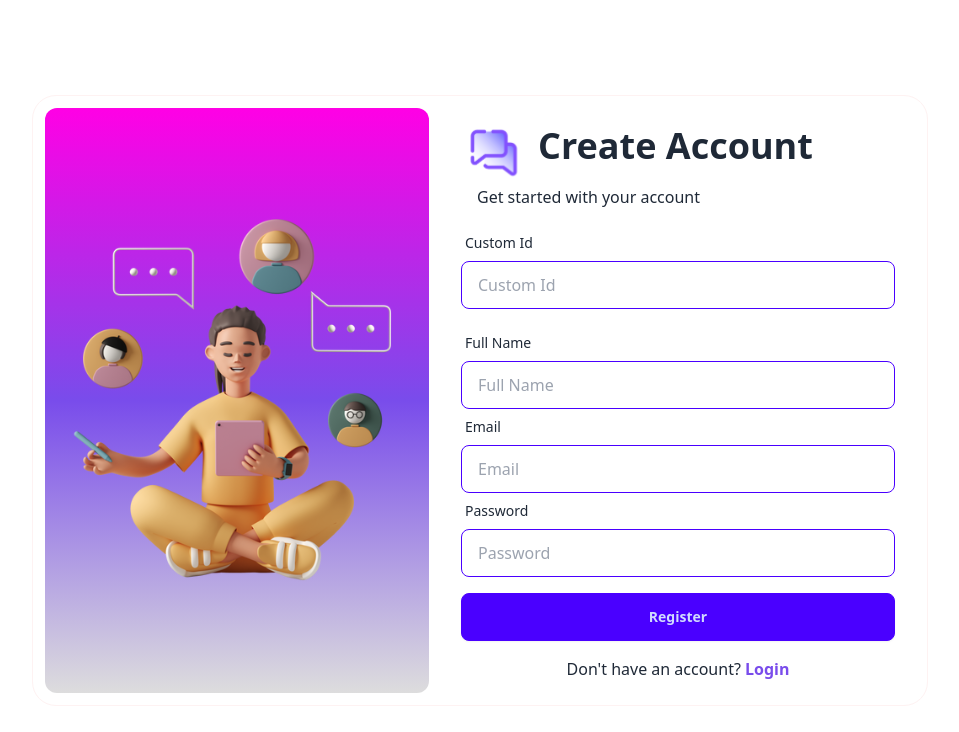
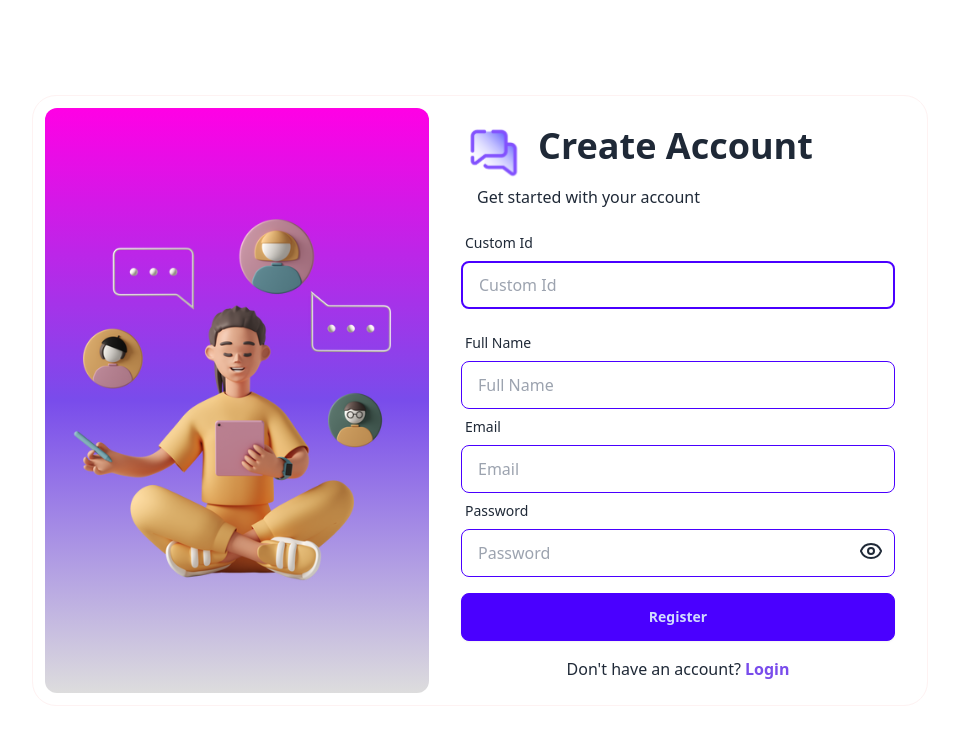
Before and after one commit to hikmahabdillah/Klyne-ChatApp, a React (Vite) app in the folder client/: page /signup in a window 1280 px wide. Shown: the top 732 px of the page, without its empty margins (160-1119 px from the left). Built offline with nearby package versions, Linux system fonts and the light colour scheme; no server answers.

Commit message:
feat(auth): add validateform for signup, add simple animation, and handle show password

```diff
--- a/client/src/App.jsx
+++ b/client/src/App.jsx
@@ -9,6 +9,7 @@ import ContactsPage from "./pages/ContactsPage";
 import { useAuthStore } from "./store/useAuthStore";
 import { useEffect } from "react";
 import {Loader} from "lucide-react";
+import { Toaster } from "react-hot-toast";
 
 const App = () => {
   const {authUser, checkAuth, isCheckingAuth} = useAuthStore();
@@ -42,6 +43,8 @@ const App = () => {
         <Route path="/contacts" element={authUser ? <ContactsPage /> : <Navigate to="/login"/>} />
         <Route path="/settings" element={authUser ? <SettingsPage /> : <Navigate to="/login"/>} />
       </Routes>
+
+      <Toaster/>
     </>
   );
 };
--- a/client/src/components/InputForm.jsx
+++ b/client/src/components/InputForm.jsx
@@ -1,20 +1,37 @@
+import { Eye, EyeOff } from "lucide-react";
+import { useState } from "react";
+
+const ShowPasswordBtn = ({showPassword, setShowPassword}) => {
+  return (
+    <button
+      className="absolute right-3 top-[70%] -translate-y-1/2"
+      onClick={() => setShowPassword(!showPassword)}
+    >
+      {showPassword ? <EyeOff/> : <Eye/> }
+    </button>
+  )
+}
+
 const InputForm = ({formData, setFormData, name, text, type}) => {
+  const [showPassword, setShowPassword] = useState(false);
+
   return(
-    <div className="form-control">
+    <div className="form-control relative">
     <label className="label" htmlFor={name}>
       <span className="label-text">{text}</span>
     </label>
     <input
       id={name}
       name={name}
-      type={type}
+      type={type == 'password' ? (showPassword ? "text" : "password") : type}
       placeholder={text}
-      className="input input-bordered input-primary"
+      className={`input input-primary ${name == 'customId' && "border-2"}`}
       value={formData[name] || ''}
       onChange={(e) =>
         setFormData({ ...formData, [name]: e.target.value})
       }
     />
+    {type == "password" && <ShowPasswordBtn showPassword={showPassword} setShowPassword={setShowPassword} /> }
   </div>
   )
 }
--- a/client/src/pages/LoginPage.jsx
+++ b/client/src/pages/LoginPage.jsx
@@ -17,7 +17,7 @@ const LoginPage = () => {
     <div className="min-h-screen flex justify-center items-center p-5">
       <div className="box flex items-center gap-3 border border-red-50 w-full max-w-md md:max-w-4xl py-6 md:p-3 rounded-3xl max-h-[630px] md:h-full">
         <div className="hidden box-1 h-[585px] w-full max-w-sm bg-gradient-to-b from-[#ddd] via-[#794CEB] to-[#FF00E5] rounded-xl md:flex md:items-center">
-          <img src="./public/Signin-Illustration.svg" alt="" />
+          <img src="./public/Signin-Illustration.svg"  className="animate-float" alt="" />
         </div>
         <form
           onSubmit={handleSubmit}
--- a/client/src/pages/SignUpPage.jsx
+++ b/client/src/pages/SignUpPage.jsx
@@ -2,9 +2,10 @@ import { useState } from "react";
 import { useAuthStore } from "../store/useAuthStore";
 import { Link } from "react-router-dom";
 import InputForm from "../components/InputForm";
+import { Loader2 } from "lucide-react";
+import toast from "react-hot-toast";
 
 const SignUpPage = () => {
-  const [showPassword, setShowPassword] = useState(false);
   const [formData, setFormData] = useState({
     fullName: "",
     email: "",
@@ -14,17 +15,33 @@ const SignUpPage = () => {
 
   const { signUp, isSigningUp } = useAuthStore();
 
-  const validateForm = () => {};
+  const validateForm = () => {
+    if(!formData.customId.trim()) return toast.error("CustomId is required!")
+    if(formData.customId.trim().length < 3) return toast.error("CustomId is too short!")
+    if(!formData.fullName.trim()) return toast.error("Full name is required!")
+    if(!formData.password.trim()) return toast.error("Password is required!")
+    if(formData.password.trim().length < 6) return toast.error("Password must be at least 6 characters!")
+    if(!formData.email.trim()) return toast.error("Email is required!")
+    if(!/\S+@\S+\.\S+/.test(formData.email)) return toast.error("Invalid email format")
+
+    return true;
+  };
+
   const handleSubmit = (e) => {
     e.preventDefault();
+    const success = validateForm();
+
+    if(success) console.log('success');
   };
 
   return (
     <div className="min-h-screen flex justify-center items-center p-5">
       <div className="box flex items-center gap-3 border border-red-50 w-full max-w-md md:max-w-4xl py-6 md:p-3 rounded-3xl max-h-[630px] md:h-full">
-        <div className="hidden box-1 h-[585px] w-full max-w-sm bg-gradient-to-t from-[#ddd] via-[#794CEB] to-[#FF00E5] rounded-xl md:flex md:items-center">
-          <img src="./public/Signup-Illustration.svg" alt="" />
+        {/* leftSide */}
+        <div className="hidden h-[585px] w-full max-w-sm bg-gradient-size animate-gradient duration-300 bg-gradient-to-t from-[#ddd] via-[#794CEB] to-[#FF00E5] rounded-xl md:flex md:items-center">
+          <img src="./public/Signup-Illustration.svg" className="animate-float" alt="" />
         </div>
+        {/* rightSide */}
         <form
           onSubmit={handleSubmit}
           className="w-full flex flex-col gap-4 px-5"
@@ -46,7 +63,7 @@ const SignUpPage = () => {
           <InputForm formData={formData} setFormData={setFormData} name="email" text="Email" type="email"/>
           <InputForm formData={formData} setFormData={setFormData} name="password" text="Password" type="password"/>
         </div>
-          <button className="btn btn-primary w-full">Register</button>
+          <button className="btn btn-primary w-full" disabled={isSigningUp}>{isSigningUp ? <Loader2 className="animate-spin"/> : "Register"}</button>
           <p className="text-center">
           Don't have an account?
             <Link to="/login" className="text-[#794CEB] font-semibold text-underline"> Login</Link>
--- a/client/tailwind.config.js
+++ b/client/tailwind.config.js
@@ -7,7 +7,29 @@ export default {
     "./src/**/*.{js,ts,jsx,tsx}",
   ],
   theme: {
-    extend: {},
+    extend: {
+      animation: {
+        float: 'float 3s ease-in-out infinite',
+        gradient: 'gradient 5s ease infinite',
+      },
+      keyframes: {
+        gradient: {
+          '0%, 100%': {
+            'background-position': '0% 50%',
+          },
+          '50%': {
+            'background-position': '100% 50%',
+          },
+        },
+        backgroundSize: {
+          'gradient-size': '200%',
+        },
+        float: {
+          '0%, 100%': { transform: 'translateY(0)' },
+          '50%': { transform: 'translateY(-20px)' },
+        },
+      },
+    },
   },
   plugins: [daisyui],
 }
```
